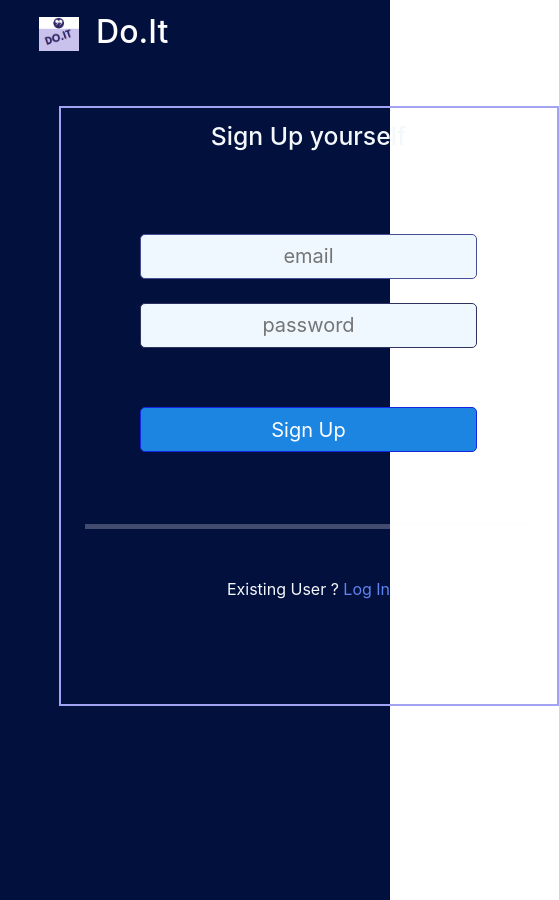
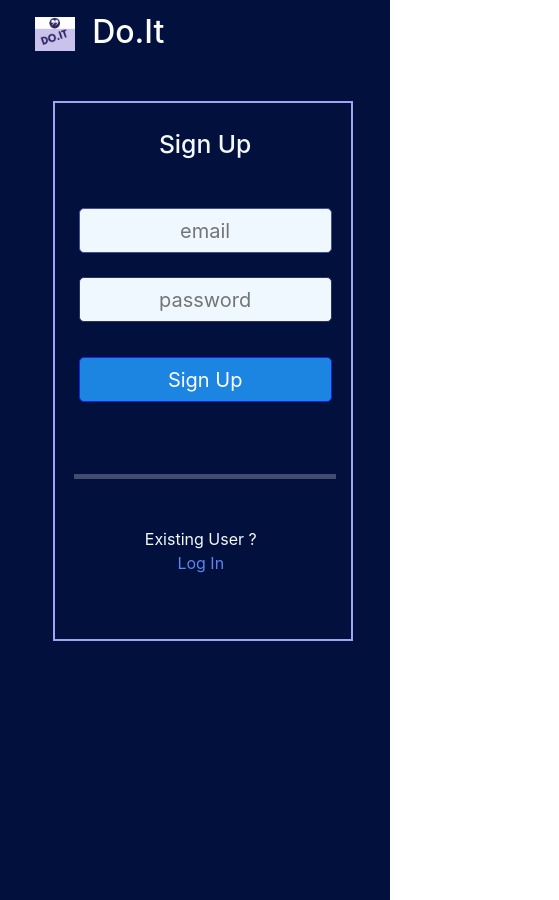
Before and after one commit to vish23698sahu/All_Purpose_Todo_App, a React (Create React App) app: page /signup in a window 390 px wide. Shown: the whole page, 559 px wide, since content can reach past the window. Built offline with nearby package versions, Linux system fonts and the light colour scheme.

Commit message:
v - 18 login signup code added for mobile responsive

```diff
--- a/src/components/Login/Login.css
+++ b/src/components/Login/Login.css
@@ -9,6 +9,11 @@
     padding-left: 10%;
     margin: 0;
     padding-bottom: 3%;
+}
+
+.login__logo{
+    margin-top: 45px;
+    padding-top: 45px;
 }
 
 .sec-item {
@@ -87,6 +92,7 @@
     }
     .cont-login{
         width: 300px;
+        height: 540px;
         padding-left: 5px;
         margin-left: 0;
     }
--- a/src/components/Login/Login.js
+++ b/src/components/Login/Login.js
@@ -9,7 +9,7 @@ const Login = () => {
             <div className="login__container" >
                 <div className="logo-1" >
                     <Link to='/' className="navbar-brand brand-color linkss feature__btn">
-                        <img src={logo} width="40px" className="login__img" alt='Logo of Todo App' ></img>&nbsp; Do.It
+                        <img src={logo} width="40px" className="login__img" alt='Logo of Todo App' ></img>&nbsp; <span className="login__logo">Do.It</span>
                     </Link>
                 </div>
                 <div className="sec-item">
--- a/src/components/SignUp/SignUp.css
+++ b/src/components/SignUp/SignUp.css
@@ -76,3 +76,41 @@
 .linkss{
     font-size: 32px;
 }
+
+
+@media screen and (max-width:786px) {
+    .signUp__container{
+        width: 90%;
+    }
+    .sec-item{
+        padding-left: 15% !important;
+        padding-top: 10%;
+    }
+    .cont__signUp{
+        width: 300px;
+        height: 540px;
+        padding-left: 5px;
+        margin-left: 0;
+    }
+    .signUp__email {
+        height: 45px;
+        width: 30vh;
+        margin-top: 14%;
+    }
+    .signUp__password {
+        height: 45px;
+        width: 30vh;
+    }
+    .signUp__loginBtn {
+        height: 45px;
+        width: 30vh;
+    }
+    .signUp__exist{
+        width: 160px;
+        padding-left: 14%;
+        margin-left: 14%;
+    }
+    .cont__signUp h2{
+        padding-top: 5%;
+    }
+}
--- a/src/components/SignUp/SignUp.js
+++ b/src/components/SignUp/SignUp.js
@@ -2,7 +2,6 @@ import React, { Fragment } from 'react';
 import './SignUp.css';
 import logo from '../../media/TodoLogo.png';
 import { Link } from 'react-router-dom';
-
 
 export default function SignUp() {
     return (
@@ -15,7 +14,7 @@ export default function SignUp() {
                 </div>
                 <div className="sec-item">
                     <div className="cont__signUp" >
-                        <h2>Sign Up yourself</h2>
+                        <h2>Sign Up</h2>
 
                         <form>
                             <input className='signUp__email' type='text' placeholder='email' /><br /><br />
@@ -24,7 +23,7 @@ export default function SignUp() {
                             <button className='signUp__loginBtn' >Sign Up</button><br /><br /><br /><br />
                             <hr /><br /><br />
                             <div className='signUp__google' ></div>
-                            <div>
+                            <div className="signUp__exist">
                                 Existing User ? <Link to='/login' className='signUp__signUpBtn'>Log In</Link>
                             </div>
                         </form>
```
